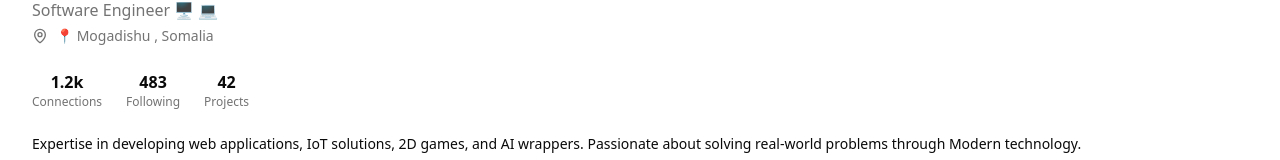
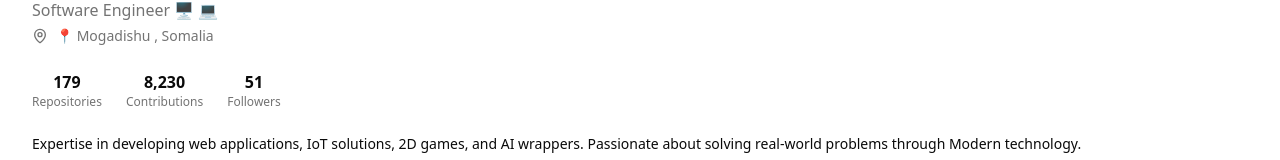
Before and after one commit to Alaaja8899/alaja-dev, a Next.js app: page / in a window 1280 px wide. Shown: the part 427-587 px from the top of the page. Built offline with nearby package versions, Linux system fonts and the light colour scheme.

Commit message:
profile s- fixation

```diff
--- a/app/page.tsx
+++ b/app/page.tsx
@@ -88,16 +88,16 @@ export default function SocialProfilePage() {
           {/* Stats */}
           <div className="flex gap-6 mt-6">
             <div className="text-center">
-              <div className="font-bold">1.2k</div>
-              <div className="text-xs text-muted-foreground">Connections</div>
+              <div className="font-bold">179</div>
+              <div className="text-xs text-muted-foreground">Repositories</div>
             </div>
             <div className="text-center">
-              <div className="font-bold">483</div>
-              <div className="text-xs text-muted-foreground">Following</div>
+              <div className="font-bold">8,230</div>
+              <div className="text-xs text-muted-foreground">Contributions</div>
             </div>
             <div className="text-center">
-              <div className="font-bold">42</div>
-              <div className="text-xs text-muted-foreground">Projects</div>
+              <div className="font-bold">51</div>
+              <div className="text-xs text-muted-foreground">Followers</div>
             </div>
           </div>
 
```
